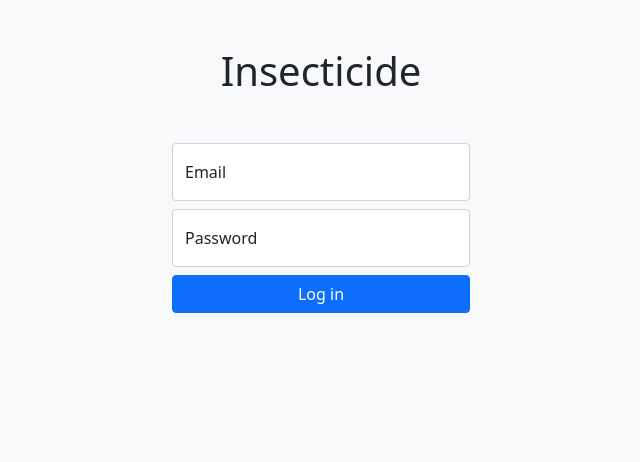
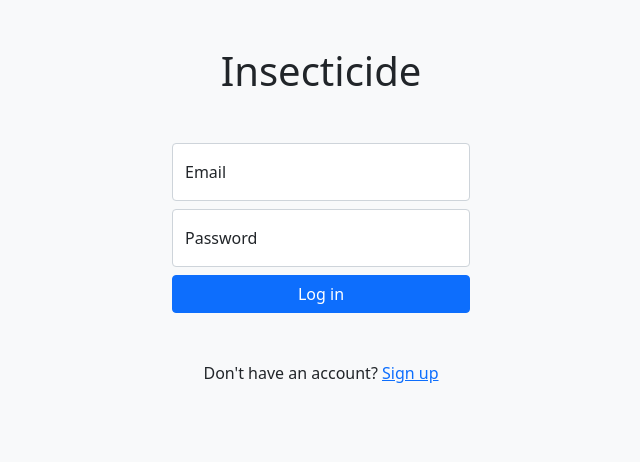
Before and after one commit to esadek/insecticide, a Django app: page /login/ in a window 1280 px wide. Shown: the part 65-527 px from the top of the page, without its empty margins (319-959 px from the left). Run offline with Django 3.2, Linux system fonts and the light colour scheme.

Commit message:
Add: sign up link

```diff
--- a/bugtracker/templates/login.html
+++ b/bugtracker/templates/login.html
@@ -17,5 +17,6 @@
       </div>
       <button type="submit" class="btn btn-primary w-100">Log in</button>
     </form>
+    <p class="mt-5">Don't have an account? <a href="{% url 'signup' %}">Sign up</a></p>
   </div>
 {% endblock %}
```
